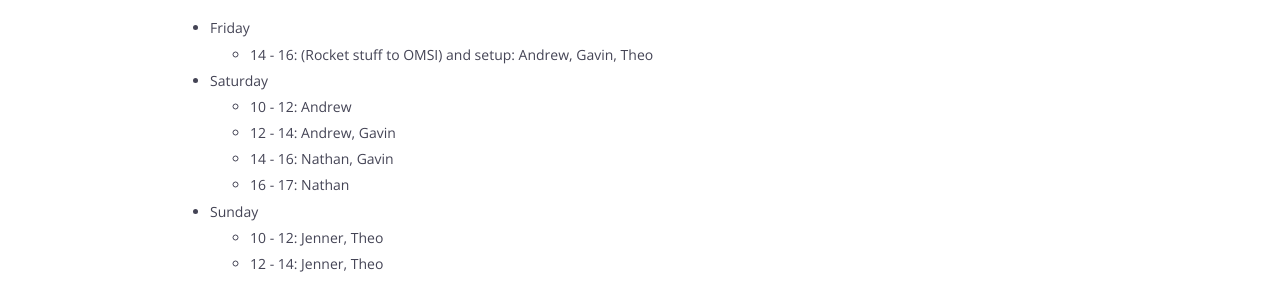
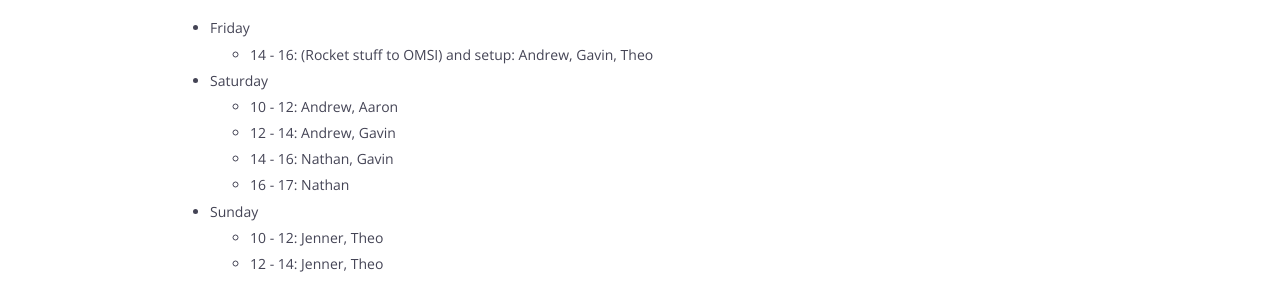
Before and after one commit to psas/blog, a Jekyll site: the page built from _posts/2014-09-13-psas-at-omsi.markdown, in a window 1280 px wide. Shown: the part 435-718 px from the top of the page. Built offline with Jekyll 4.4.1, drawn with Linux system fonts in a browser that asks for light colours.

Commit message:
Update 2014-09-13-psas-at-omsi.markdown

```diff
--- a/_posts/2014-09-13-psas-at-omsi.markdown
+++ b/_posts/2014-09-13-psas-at-omsi.markdown
@@ -12,7 +12,7 @@ Please sign yourself up for a two or more hour slot:
 - Friday
     - 14 - 16: (Rocket stuff to OMSI) and setup: Andrew, Gavin, Theo
 - Saturday
-    - 10 - 12: Andrew
+    - 10 - 12: Andrew, Aaron
     - 12 - 14: Andrew, Gavin
     - 14 - 16: Nathan, Gavin
     - 16 - 17: Nathan
```
